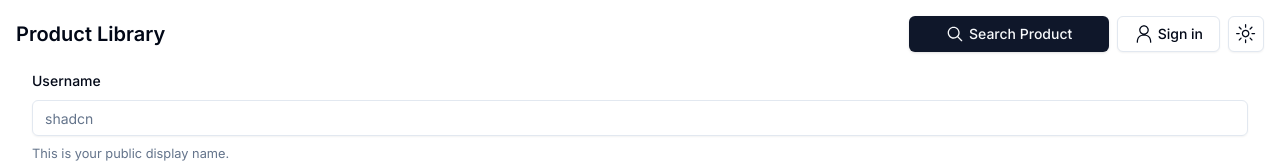
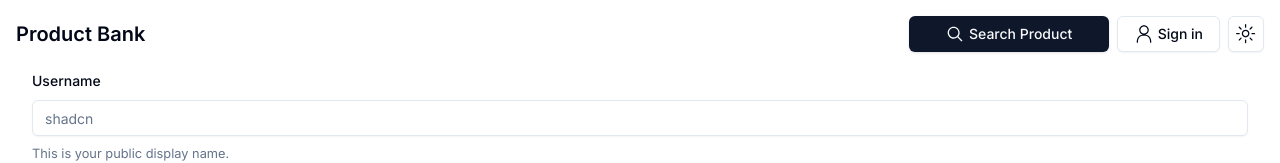
Before and after one commit to TomaszMarczak/ProductBank, a Next.js app: page /create-new-product in a window 1280 px wide. Shown: the top 163 px of the page. Built offline with nearby package versions, Linux system fonts and the light colour scheme; no server answers.

Commit message:
Change name

```diff
--- a/src/app/layout.tsx
+++ b/src/app/layout.tsx
@@ -8,8 +8,8 @@ import { ClerkProvider } from "@clerk/nextjs";
 const inter = Inter({ subsets: ["latin"] });
 
 export const metadata: Metadata = {
-  title: "Product Library",
-  description: "Product Library",
+  title: "Product Bank",
+  description: "Product Bank",
 };
 
 export default function RootLayout({
--- a/src/components/navbar.tsx
+++ b/src/components/navbar.tsx
@@ -13,7 +13,7 @@ const Navbar = (props: NavbarProps) => {
       <div className="flex items-center">
         <Link href="/">
           <span className="font-semibold text-xl transition-all ">
-            Product Library
+            Product Bank
           </span>
         </Link>
       </div>
```
